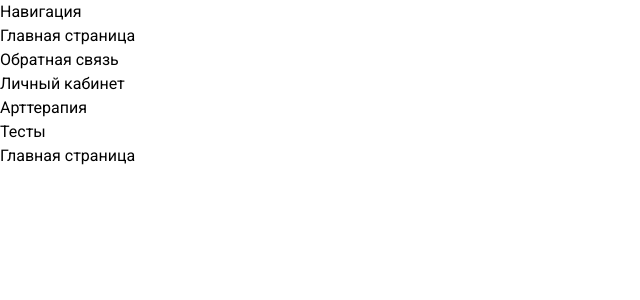
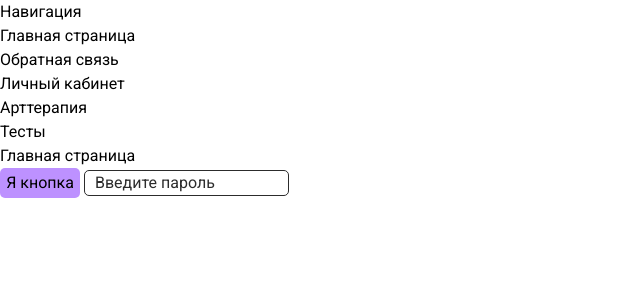
Before and after one commit to ShiVA-ru/epi_world, a SvelteKit app: page / in a window 1280 px wide. Shown: the top 300 px of the page, without its empty margins (0-640 px from the left). Built offline with nearby package versions, Linux system fonts and the light colour scheme.

Commit message:
add button and input components

```diff
--- a/package.json
+++ b/package.json
@@ -19,6 +19,7 @@
 		"postcss": "^8.4.31",
 		"prettier": "^3.0.0",
 		"prettier-plugin-svelte": "^3.0.0",
+		"sass": "^1.69.5",
 		"svelte": "^4.0.5",
 		"tailwindcss": "^3.3.5",
 		"vite": "^4.4.2"
--- /dev/null
+++ b/src/lib/components/forms/EWButton.svelte
@@ -0,0 +1,20 @@
+<script lang="ts">
+	export let buttonType: 'button' | 'submit' = 'button';
+</script>
+
+<button class="button {$$props.class}" type={buttonType} on:click>
+	<slot />
+</button>
+
+<style lang="scss">
+	.button {
+		padding: 7px 5px;
+		line-height: 1;
+		border: none;
+		border-radius: 5px;
+
+		&:focus-visible {
+			outline: none;
+		}
+	}
+</style>
--- /dev/null
+++ b/src/lib/components/forms/EWInput.svelte
@@ -0,0 +1,28 @@
+<script lang="ts">
+	export let placeholderText = '';
+	export let type = 'text';
+</script>
+
+<input
+	class="input {$$props.class}"
+	{type}
+	placeholder={placeholderText}
+/>
+
+<style lang="scss">
+	.input {
+		padding: 0 10px;
+		font-family: 'Roboto', serif;
+		color: var(--white);
+		border: 1px solid var(--black);
+		border-radius: 5px;
+
+		&::placeholder {
+			color: var(--black);
+		}
+
+		&:focus-visible {
+			outline: none;
+		}
+	}
+</style>
--- a/src/routes/+page.svelte
+++ b/src/routes/+page.svelte
@@ -1 +1,19 @@
+<script>
+	import EwButton from '../lib/components/forms/EWButton.svelte';
+	import EwInput from '../lib/components/forms/EWInput.svelte';
+</script>
+
 <h1>Главная страница</h1>
+
+<EwButton class="button">Я кнопка</EwButton>
+<EwInput
+	placeholderText="Введите пароль"
+	type="text"
+/>
+
+<style lang="scss">
+	:global(.button) {
+		width: 80px;
+		background-color: var(--light);
+	}
+</style>
```
Also changed, not shown: 2 other files (tests, documents, lock files or other folders).
